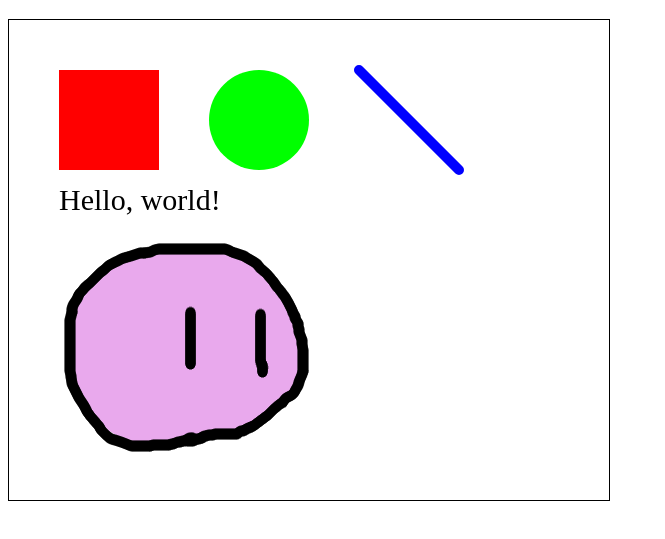
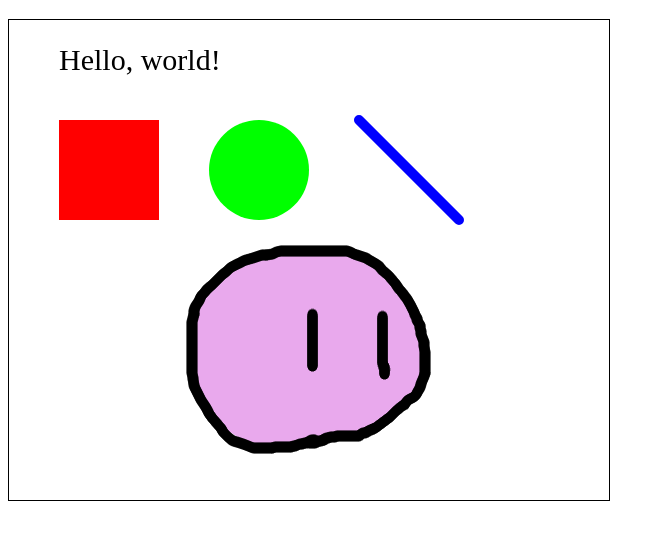
Before and after one commit to tyfkda/kokos, a plain HTML site: page examples/index.html in a window 1280 px wide. Shown: the part 61-600 px from the top of the page, without its empty margins (0-665 px from the left). Drawn offline with Linux system fonts and the light colour scheme.

Commit message:
Create scene in example

```diff
--- a/examples/index.html
+++ b/examples/index.html
@@ -12,47 +12,85 @@
     </canvas>
 
     <script type="text/javascript" src="../src/gawa_native.js"></script>
+    <script type="text/javascript" src="../src/class.js"></script>
     <script type="text/javascript" src="../src/time_util.js"></script>
     <script type="text/javascript" src="../src/graphics.js"></script>
+    <script type="text/javascript" src="../src/sprite.js"></script>
 
     <script type="text/javascript">
 //![CDATA[
-window.addEventListener('load', function() {
+var MyScene = (function() {
   'use strict';
 
-  var canvas = document.getElementById('canvas');
-  var G = new Graphics(canvas);
-
-  G.setFillStyle(G.color(255, 0, 0));
-  G.fillRect(50, 50, 100, 100);
-
-  G.setFillStyle(G.color(0, 255, 0));
-  G.fillCircle(250, 100, 50);
-
-  G.setStrokeStyle(G.color(0, 0, 255));
-  G.setLineWidth(10);
-  G.setLineCap('round');
-  G.line(350, 50, 450, 150);
-
-  G.setFillStyle(G.color(0, 0, 0));
-  G.setFont("30px 'Monotype'");
-  G.fillText('Hello, world!', 50, 190);
+  var Super = Scene;
+  var MyScene = defineClass({
+    parent: Super,
+    init: function(G) {
+      var self = this;
+      Super.call(self);
 
       var img = new Image();
-  img.onload = function(event) {
-    G.drawImage(img, 50, 200);
-  };
       img.src = 'img.png';
+
+      var sprite = new Sprite(img, G.width / 2, G.height - 150);
+      self.addChild(sprite);
 
       var touchStart = function(event) {
         return true;
       };
       var touchMove = function(event) {
         var pos = G.getCanvasTouchPoint(event);
-    G.drawImage(img, pos.x - img.width / 2, pos.y - img.height / 2);
+        sprite.pos.set(pos);
       };
       var touchEnd = null;
       Graphics.setTouchEvents(canvas, touchStart, touchMove, touchEnd);
+    },
+    draw: function(G) {
+      var self = this;
+
+      G.setFillStyle(G.color(255, 255, 255));
+      G.fillRect(0, 0, G.width, G.height);
+
+      Super.prototype.draw.call(self, G);
+
+      G.setFillStyle(G.color(255, 0, 0));
+      G.fillRect(50, 100, 100, 100);
+
+      G.setFillStyle(G.color(0, 255, 0));
+      G.fillCircle(250, 150, 50);
+
+      G.setStrokeStyle(G.color(0, 0, 255));
+      G.setLineWidth(10);
+      G.setLineCap('round');
+      G.line(350, 100, 450, 200);
+
+      G.setFillStyle(G.color(0, 0, 0));
+      G.setFont("30px 'Monotype'");
+      G.fillText('Hello, world!', 50, 50);
+    },
+  });
+  return MyScene;
+})();
+
+window.addEventListener('load', function() {
+  'use strict';
+
+  var canvas = document.getElementById('canvas');
+  var G = new Graphics(canvas);
+  var scene = new MyScene(G);
+
+  G.setRenderFunc(
+    // Update
+    null,
+
+    // Draw
+    function() {
+      scene.draw(G);
+    },
+
+    // FPS
+    1.0 / 60
+  );
 });
 //]]
     </script>
```
Lines whose indentation alone changed are shown as unchanged.
